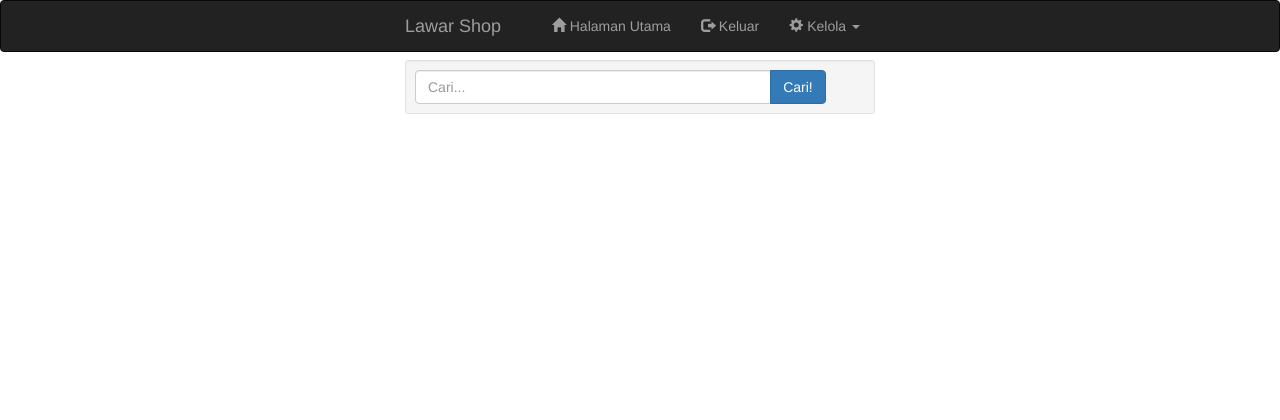
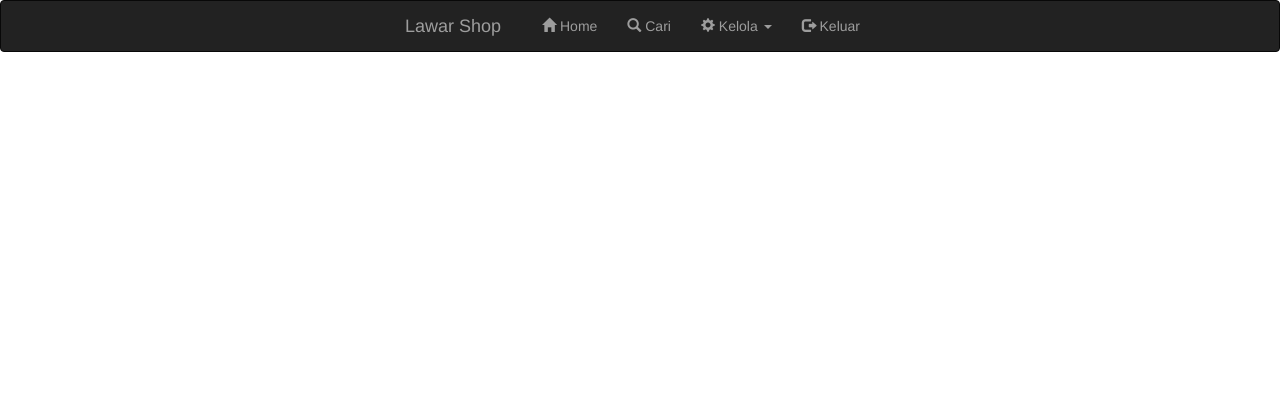
Before and after one commit to atomicbomber-git/lawar, a PHP site: template src/View/inventory/inventory.twig in a window 1280 px wide. Shown: the top 420 px of the page. Run offline with PHP 8.4, Linux system fonts and the light colour scheme; the template is opened without the code that fills it, so the values that code supplies are empty; some libraries are stand-ins or nearby versions.

Commit message:
Flash message will now appear to indicate type edit success. Removed search functionality from the main inventory page. Added a dummy search menu item on the logged-in navbar. Added a route to the search functionality.

```diff
--- a/src/App/Controller/InventoryController.php
+++ b/src/App/Controller/InventoryController.php
@@ -130,6 +130,9 @@ class InventoryController extends BaseController
         $type->name = $request->getParsedBody()["name"];
         $type->save();
 
+        /* Success message to be displayed on the type page! */
+        $_SESSION["message"]["success"]["add"] = "Pengubahan data berhasil dilakukan.";
+
         $path = $this->router->pathFor("type");
         return $response->withStatus(302)->withHeader("Location", $path);
 
--- a/src/App/set_up_routes.php
+++ b/src/App/set_up_routes.php
@@ -24,6 +24,7 @@ $app->group("/inventory", function () {
     /* Routes pertaining the item management functionality */
     $this->get("/item/add", "InventoryController:addItem")->setName("inventory-item-add");
     $this->post("/item/add", "InventoryController:processAddItem")->setName("inventory-item-process-add");
+    $this->post("/item/search", "InventoryController:processAddItem")->setName("inventory-item-search");
     $this->get("/item/edit/{item_id}", "InventoryController:editItem")->setName("inventory-item-edit");
     $this->post("/item/edit/{item_id}", "InventoryController:processEditItem")->setName("inventory-item-process-edit");
     $this->get("/item/delete/{item_id}", "InventoryController:deleteItem")->setName("inventory-item-delete");
--- a/src/View/general/navbar.twig
+++ b/src/View/general/navbar.twig
@@ -6,15 +6,17 @@
         <li>
             <a class="menu" href="{{ path_for('inventory') }}">
                 <span class="glyphicon glyphicon-home"></span>
-                Halaman Utama
+                Home
             </a>
         </li>
+
         <li>
-            <a class="menu" href="{{ path_for('logout') }}">
-                <span class="glyphicon glyphicon-log-out"></span>
-                Keluar
+            <a class="menu" href="{{ path_for('inventory-item-search') }}">
+                <span class="glyphicon glyphicon-search"></span>
+                Cari
             </a>
         </li>
+
 
         <li class="dropdown">
             <a href="#" class="dropdown-toggle" data-toggle="dropdown">
@@ -35,5 +37,12 @@
             </ul>
         </li>
 
+        <li>
+            <a class="menu" href="{{ path_for('logout') }}">
+                <span class="glyphicon glyphicon-log-out"></span>
+                Keluar
+            </a>
+        </li>
+
     </ul>
 {% endblock %}
--- a/src/View/inventory/inventory.twig
+++ b/src/View/inventory/inventory.twig
@@ -10,17 +10,27 @@
 
         <div style="height: 60px"></div>
 
-        {#  Search Box! #}
-        <div class="well well-sm">
-            <form class="form-inline" action="{{ path_for('inventory') }}" method="GET">
-                <div class="input-group" style="width: 100%">
-                    <input type="text" name="filter" class="form-control" placeholder="Cari..." value="{{ filter }}">
-                    <span class="input-group-btn">
-                        <input type="submit" class="btn btn-primary" type="button" value="Cari!">
-                    </span>
+        {# <form action="{{ path_for('inventory') }}" method="GET">
+
+                <div class="form-group">
+                    <label> Teks filter: </label>
+                    <input class="form-control" type="text" name="filter" placeholder="Teks filter...">
                 </div>
-            </form>
-        </div>
+
+                <div class="form-group">
+                    <label> Berdasarkan: </label>
+                    <select class="form-control" name="filter_type">
+                        <option> Nama </option>
+                        <option> Ukuran </option>
+                        <option> Tipe </option>
+                        <option> Deskripsi </option>
+                    </select>
+                </div>
+
+                <div class="form-group" style="text-align:right">
+                    <input class="btn btn-primary" type="submit" value="Cari">
+                </div>
+            </form> #}
 
         {% if (filter or filter == 0) and filter != "" %}
             <div class="alert alert-success">
```
Also changed, not shown: 1 other file.
